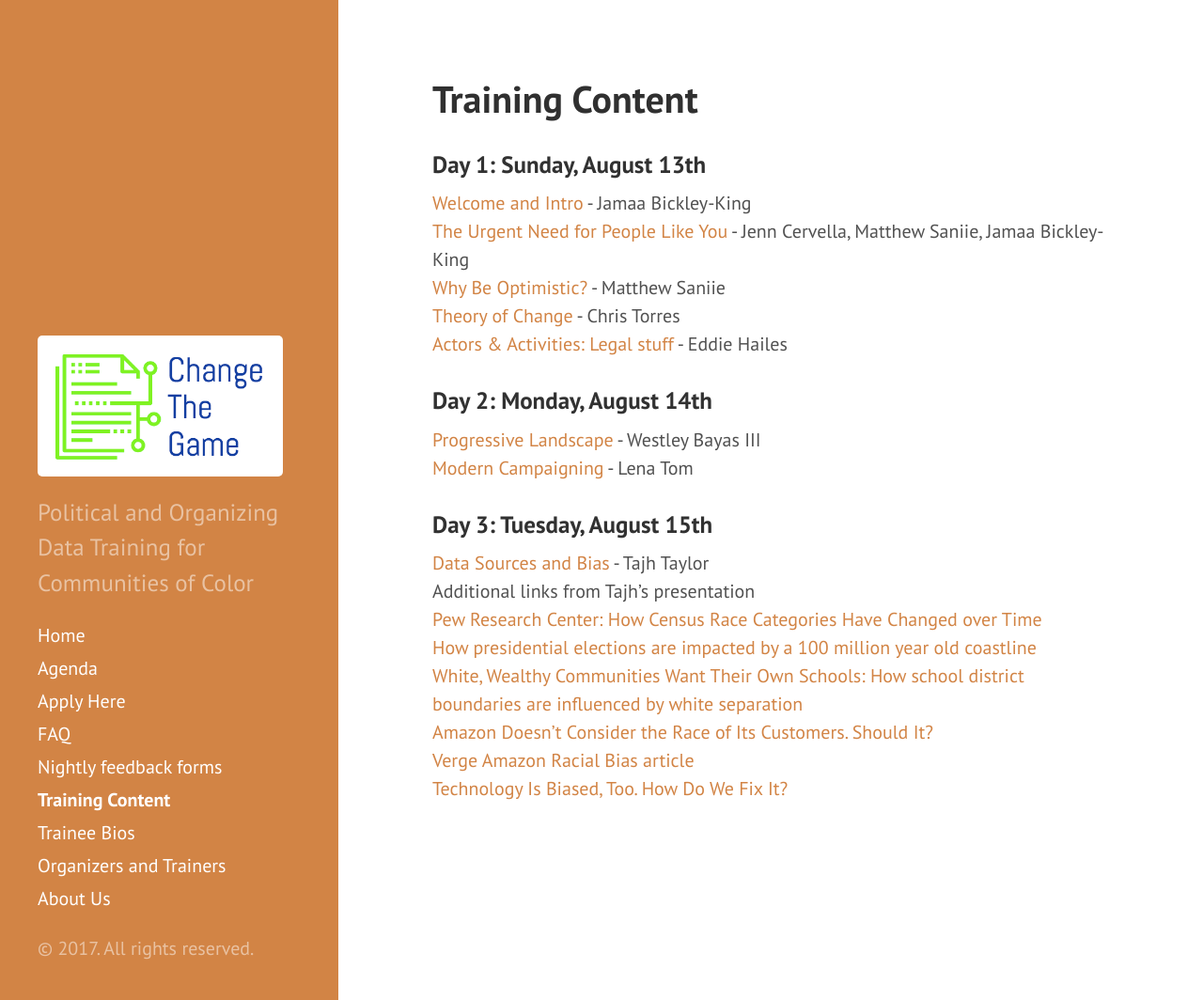
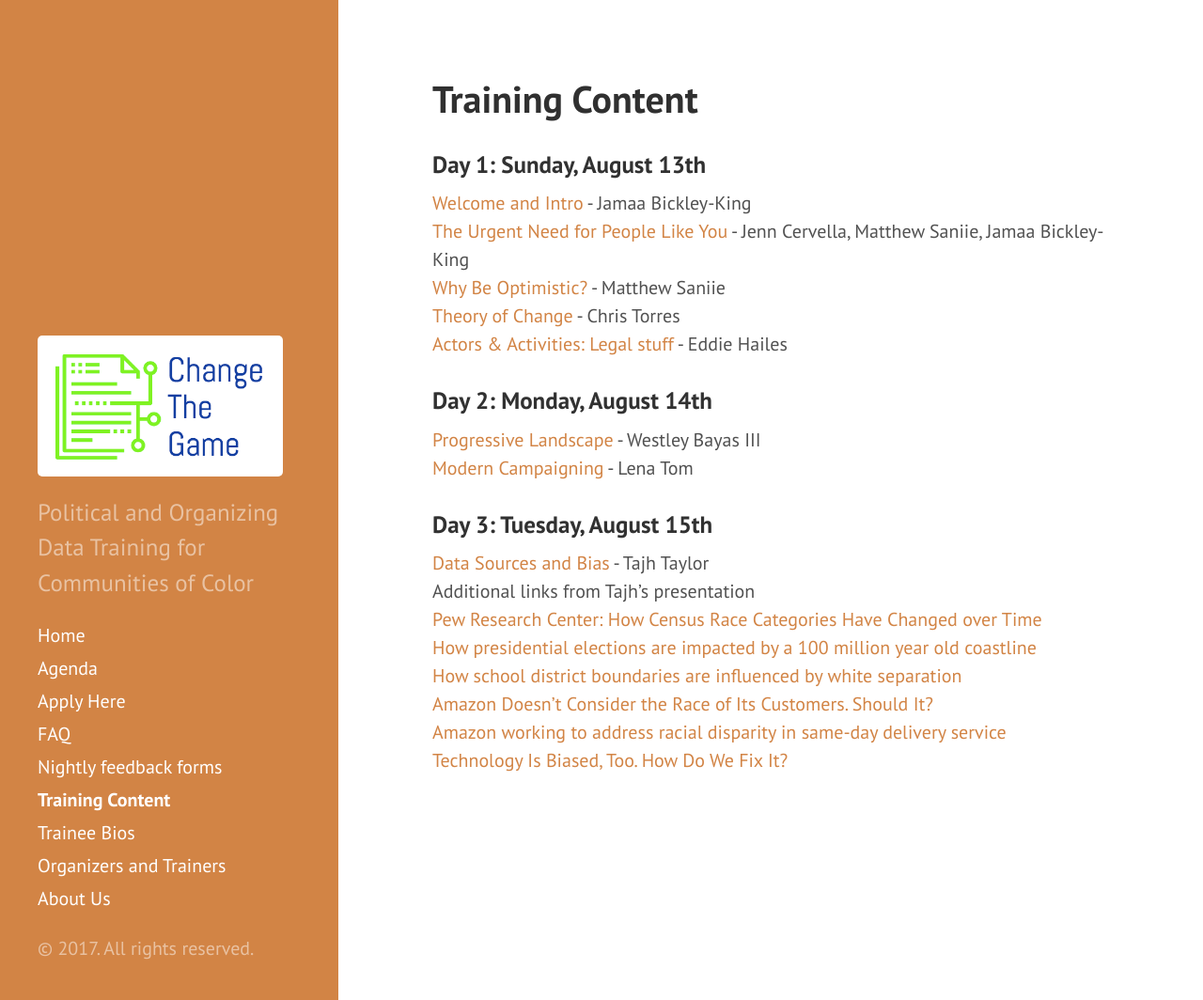
Before and after one commit to anniejw6/changethegame_site, a Jekyll site: the page built from slides.md, in a window 1280 px wide and 1064 px high. Shown: the whole window at 94% size. Built offline with Jekyll 4.4.1, drawn with Linux system fonts in a browser that asks for light colours.

Commit message:
Update slides.md

```diff
--- a/slides.md
+++ b/slides.md
@@ -22,9 +22,9 @@ title: Training Content
 <br>Additional links from Tajh's presentation
 <br>[Pew Research Center: How Census Race Categories Have Changed over Time](http://www.pewsocialtrends.org/interactives/multiracial-timeline/)
 <br>[How presidential elections are impacted by a 100 million year old coastline](http://www.deepseanews.com/2012/06/how-presidential-elections-are-impacted-by-a-100-million-year-old-coastline/)
-<br>[White, Wealthy Communities Want Their Own Schools: How school district boundaries are influenced by white separation](https://www.usnews.com/news/education-news/articles/2017-06-21/white-wealthy-communities-line-up-to-create-their-own-school-districts)
+<br>[How school district boundaries are influenced by white separation](https://www.usnews.com/news/education-news/articles/2017-06-21/white-wealthy-communities-line-up-to-create-their-own-school-districts)
 <br>[Amazon Doesn't Consider the Race of Its Customers. Should It?](https://www.bloomberg.com/graphics/2016-amazon-same-day/)
-<br>[Verge Amazon Racial Bias article](https://www.theverge.com/2016/5/8/11634830/amazon-same-day-delivery-racial-bias-pledge)
+<br>[Amazon working to address racial disparity in same-day delivery service](https://www.theverge.com/2016/5/8/11634830/amazon-same-day-delivery-racial-bias-pledge)
 <br>[Technology Is Biased, Too. How Do We Fix It?](https://fivethirtyeight.com/features/technology-is-biased-too-how-do-we-fix-it/)
 
 <br>
```
